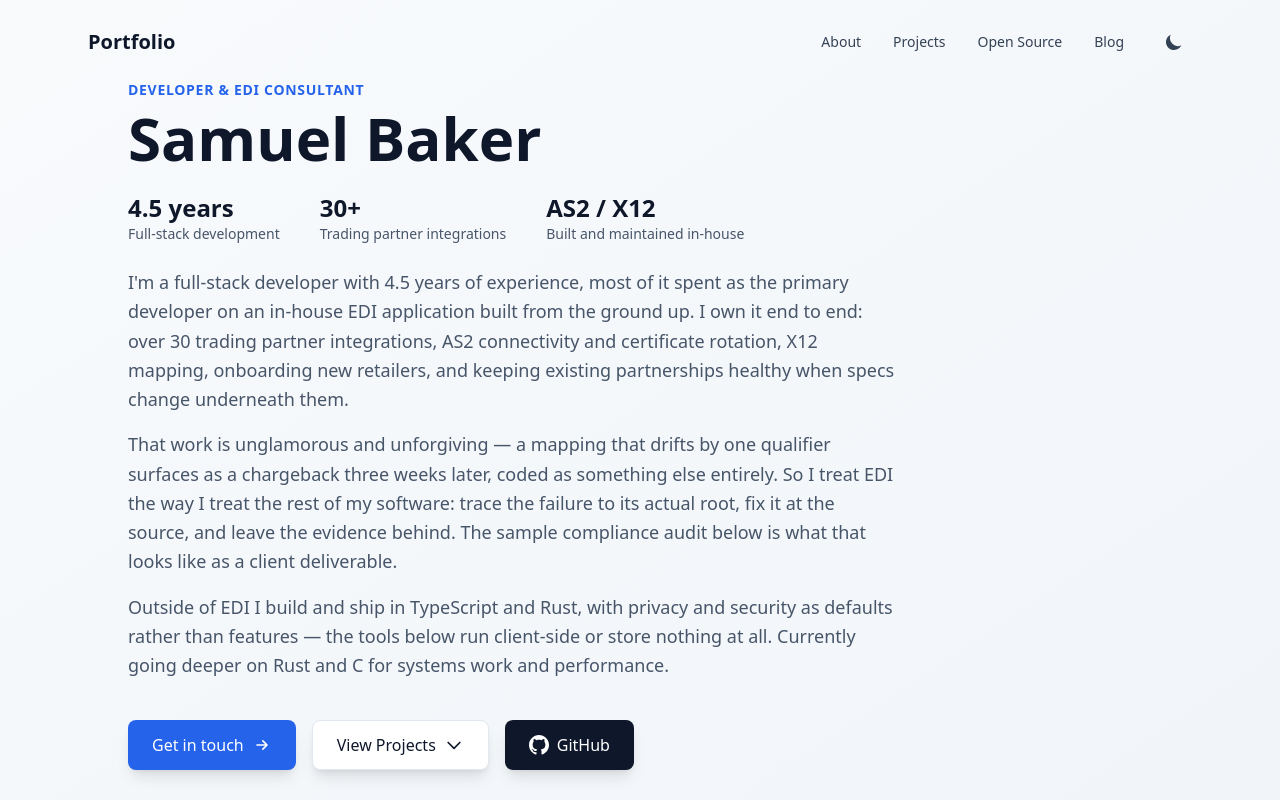
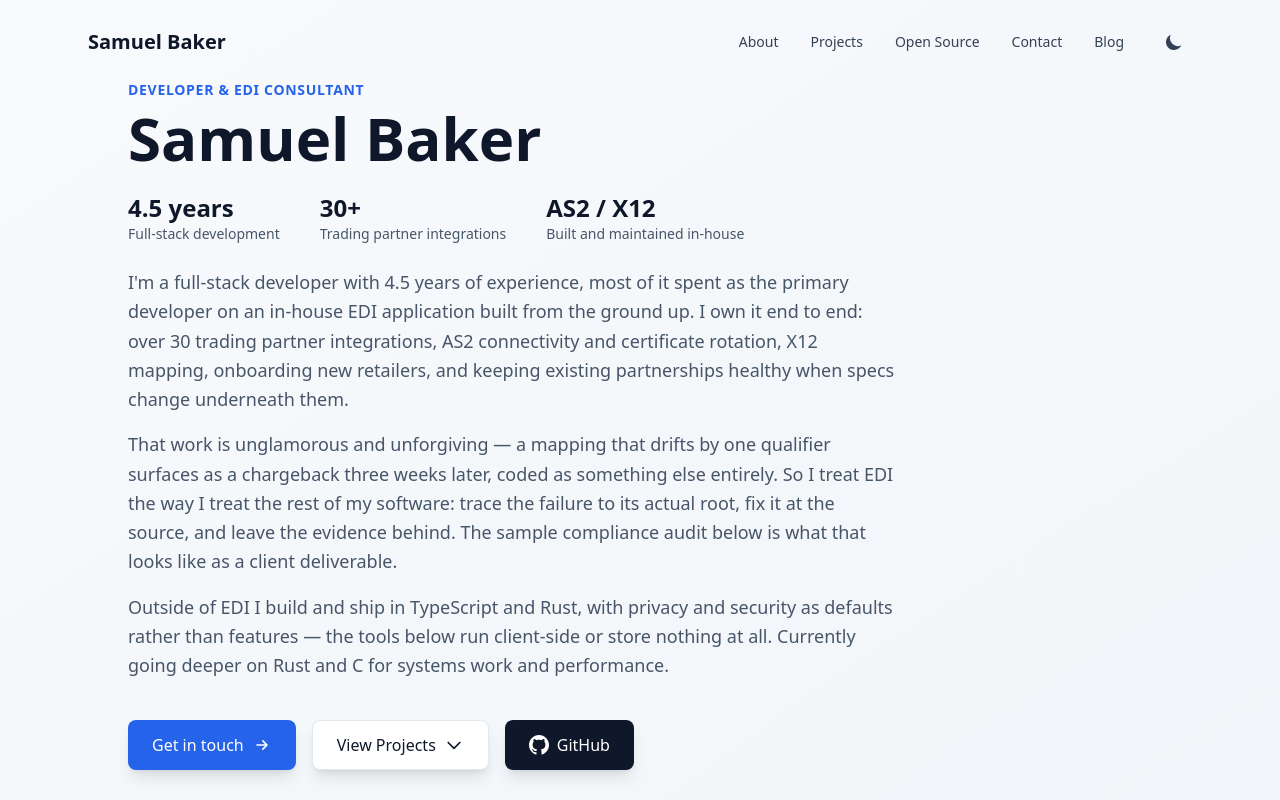
Before and after one commit to Forworddash/portfolio, a React (Vite) app: page / in a window 1280 px wide. Shown: the top 800 px of the page. Built offline with nearby package versions, Linux system fonts and the light colour scheme.

Commit message:
[FIX] fix header

```diff
--- a/src/components/Header.tsx
+++ b/src/components/Header.tsx
@@ -6,8 +6,22 @@ interface ScrollState {
   scrollTo?: string;
 }
 
+const SECTIONS = [
+  { label: 'About', id: 'about' },
+  { label: 'Projects', id: 'projects' },
+  { label: 'Open Source', id: 'opensource' },
+  { label: 'Contact', id: 'contact' },
+];
+
+// scrollIntoView is JavaScript, so the `scroll-behavior: auto` that index.css
+// forces under prefers-reduced-motion does not reach it.
+function scrollBehavior(): ScrollBehavior {
+  return window.matchMedia('(prefers-reduced-motion: reduce)').matches ? 'auto' : 'smooth';
+}
+
 export default function Header() {
   const [scrolled, setScrolled] = useState(false);
+  const [menuOpen, setMenuOpen] = useState(false);
   const { isDark, toggleDarkMode } = useDarkMode();
   const location = useLocation();
   const navigate = useNavigate();
@@ -28,47 +42,58 @@ export default function Header() {
     if (!isHome || !target) return;
 
     requestAnimationFrame(() => {
-      document.getElementById(target)?.scrollIntoView({ behavior: 'smooth' });
+      document.getElementById(target)?.scrollIntoView({ behavior: scrollBehavior() });
     });
     navigate('/', { replace: true, state: null });
   }, [isHome, location.state, navigate]);
 
+  // Close the mobile menu whenever the route changes, and on Escape.
+  useEffect(() => {
+    setMenuOpen(false);
+  }, [location.pathname]);
+
+  useEffect(() => {
+    if (!menuOpen) return;
+    const onKeyDown = (e: KeyboardEvent) => {
+      if (e.key === 'Escape') setMenuOpen(false);
+    };
+    document.addEventListener('keydown', onKeyDown);
+    return () => document.removeEventListener('keydown', onKeyDown);
+  }, [menuOpen]);
+
   const scrollToSection = (id: string) => {
+    setMenuOpen(false);
     if (!isHome) {
       navigate('/', { state: { scrollTo: id } });
       return;
     }
-    document.getElementById(id)?.scrollIntoView({ behavior: 'smooth' });
+    document.getElementById(id)?.scrollIntoView({ behavior: scrollBehavior() });
   };
+
+  const linkClasses = 'text-sm font-medium text-slate-700 dark:text-slate-300 transition-colors hover:text-blue-600 dark:hover:text-blue-400';
 
   return (
     <header
       className={`fixed top-0 left-0 right-0 z-50 transition-all duration-300 ${
-        scrolled
+        scrolled || menuOpen
           ? 'bg-white/90 dark:bg-slate-900/90 backdrop-blur-md shadow-md py-4'
           : 'bg-transparent py-6'
       }`}
     >
-      <nav className="max-w-6xl mx-auto px-6 flex items-center justify-between">
+      <nav aria-label="Main" className="max-w-6xl mx-auto px-6 flex items-center justify-between">
         <button
           onClick={() => scrollToSection('about')}
-          className={`text-xl font-bold transition-colors ${
-            scrolled ? 'text-slate-900 dark:text-white' : 'text-slate-900 dark:text-white'
-          }`}
+          className="text-xl font-bold text-slate-900 dark:text-white transition-colors"
         >
-          Portfolio
+          Samuel Baker
         </button>
 
-        <div className="flex items-center gap-8">
-          {['About', 'Projects', 'Open Source'].map((item) => (
-            <button
-              key={item}
-              onClick={() => scrollToSection(item.toLowerCase().replace(' ', ''))}
-              className={`text-sm font-medium transition-colors hover:text-blue-600 dark:hover:text-blue-400 ${
-                scrolled ? 'text-slate-700 dark:text-slate-300' : 'text-slate-700 dark:text-slate-300'
-              }`}
-            >
-              {item}
+        {/* Desktop navigation. Below md it collapses into the menu button on the
+            right — five items plus the theme toggle do not fit on a phone. */}
+        <div className="hidden md:flex items-center gap-8">
+          {SECTIONS.map((section) => (
+            <button key={section.id} onClick={() => scrollToSection(section.id)} className={linkClasses}>
+              {section.label}
             </button>
           ))}
 
@@ -79,14 +104,74 @@ export default function Header() {
                 ? 'text-blue-600 dark:text-blue-400'
                 : 'text-slate-700 dark:text-slate-300'
             }`}
+            aria-current={location.pathname.startsWith('/blog') ? 'page' : undefined}
           >
             Blog
           </Link>
 
+          <ThemeToggle isDark={isDark} onToggle={toggleDarkMode} />
+        </div>
+
+        {/* Mobile controls */}
+        <div className="flex md:hidden items-center gap-2">
+          <ThemeToggle isDark={isDark} onToggle={toggleDarkMode} />
           <button
-            onClick={toggleDarkMode}
+            onClick={() => setMenuOpen((open) => !open)}
+            aria-expanded={menuOpen}
+            aria-controls="mobile-menu"
+            aria-label={menuOpen ? 'Close menu' : 'Open menu'}
+            className="p-2 rounded-lg text-slate-700 dark:text-slate-300 hover:bg-slate-100 dark:hover:bg-slate-800 transition-colors"
+          >
+            <svg className="w-6 h-6" fill="none" stroke="currentColor" viewBox="0 0 24 24">
+              {menuOpen ? (
+                <path strokeLinecap="round" strokeLinejoin="round" strokeWidth={2} d="M6 18L18 6M6 6l12 12" />
+              ) : (
+                <path strokeLinecap="round" strokeLinejoin="round" strokeWidth={2} d="M4 6h16M4 12h16M4 18h16" />
+              )}
+            </svg>
+          </button>
+        </div>
+      </nav>
+
+      {menuOpen && (
+        <div
+          id="mobile-menu"
+          className="md:hidden mt-4 px-6 pb-4 border-t border-slate-200 dark:border-slate-700"
+        >
+          <div className="flex flex-col pt-4">
+            {SECTIONS.map((section) => (
+              <button
+                key={section.id}
+                onClick={() => scrollToSection(section.id)}
+                className="py-3 text-left text-base font-medium text-slate-700 dark:text-slate-300 hover:text-blue-600 dark:hover:text-blue-400 transition-colors"
+              >
+                {section.label}
+              </button>
+            ))}
+            <Link
+              to="/blog"
+              className={`py-3 text-base font-medium transition-colors ${
+                location.pathname.startsWith('/blog')
+                  ? 'text-blue-600 dark:text-blue-400'
+                  : 'text-slate-700 dark:text-slate-300'
+              }`}
+              aria-current={location.pathname.startsWith('/blog') ? 'page' : undefined}
+            >
+              Blog
+            </Link>
+          </div>
+        </div>
+      )}
+    </header>
+  );
+}
+
+function ThemeToggle({ isDark, onToggle }: { isDark: boolean; onToggle: () => void }) {
+  return (
+    <button
+      onClick={onToggle}
       className="p-2 rounded-lg hover:bg-slate-100 dark:hover:bg-slate-800 transition-colors"
-            aria-label="Toggle dark mode"
+      aria-label={isDark ? 'Switch to light mode' : 'Switch to dark mode'}
     >
       {isDark ? (
         <svg className="w-5 h-5 text-yellow-500" fill="currentColor" viewBox="0 0 20 20">
@@ -98,8 +183,5 @@ export default function Header() {
         </svg>
       )}
     </button>
-        </div>
-      </nav>
-    </header>
   );
 }
```
Lines whose indentation alone changed are shown as unchanged.
